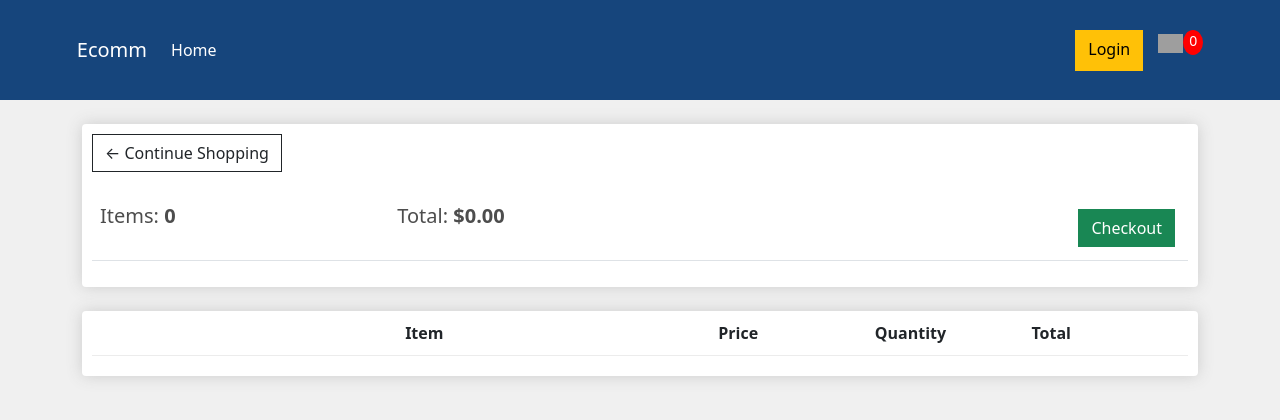
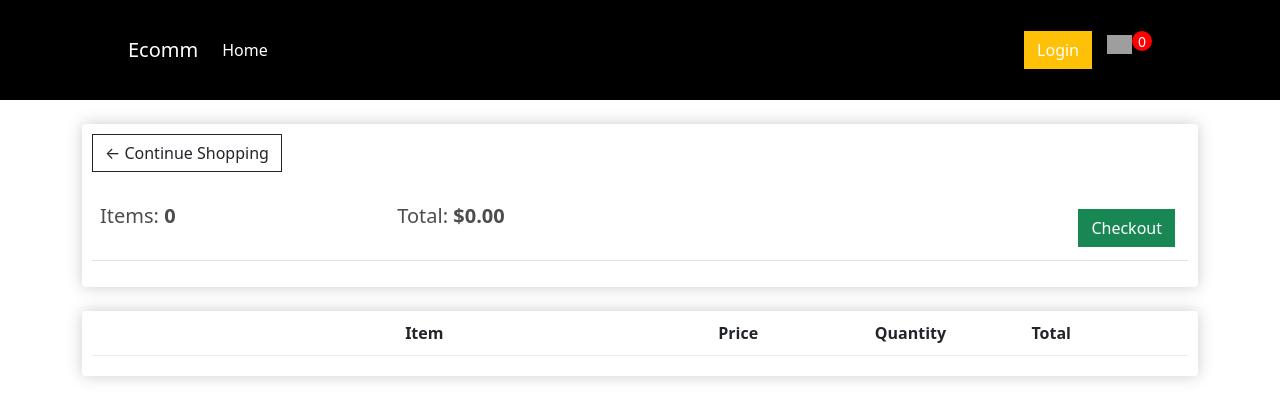
Before and after one commit to YenXXXW/special_PROJ, a Django app: page /cart/ in a window 1280 px wide. Shown: the top 420 px of the page. Run offline with Django 5.2, Linux system fonts and the light colour scheme; lists and menus that the app fills with data are empty; some libraries are stand-ins or nearby versions; grey boxes are pictures that could not be loaded.

Commit message:
hero Img

```diff
--- a/static/css/main.css
+++ b/static/css/main.css
@@ -1,6 +1,5 @@
-
 body{
-	background-color:  #f0f0f0;
+	background-color:  #ffffff!important;
 }
 
 h1,h2,h3,h4,h5,h6{
@@ -8,10 +7,12 @@ h1,h2,h3,h4,h5,h6{
 }
 
 nav {
-	padding-left: 6%;
-	padding-right: 6%;
+	padding-left: 10%;
+	padding-right: 10%;
 	height: 100px;
+
 }
+
 
 .my-container {
 	padding: 0;
@@ -19,18 +20,6 @@ nav {
 	width: 100vw;
 	position: relative;
 }
-
-.products-container-bg {
-	width: 60vw;
-	border-bottom: 2px  solid transparent;
-	box-shadow: 0 0 8px 8px white inset;
-	/* center a div */
-	display: flex;
-	justify-content: center;
-	align-items: center;
-	margin: 30px auto;
-}
-
 
 
 .products-container {
@@ -67,8 +56,70 @@ nav {
 }
 
 .bg-dark{
-	background-color: #16457c!important;
+	background-color: #000000!important;
 }
+
+nav {
+	background-color: rgb(15, 11, 11);
+}
+
+nav .btn {
+	color:white
+}
+
+nav select {
+	outline: none;
+	background-color: transparent;
+	border: none;
+	color: white;
+	margin-right: 20px;
+}
+
+#hero {
+	position: relative;
+	height: 35vh;
+	background-image: url("{% static 'image/Hero.jpeg' %}");
+	background-size: cover; /* Ensure the image covers the whole section */
+	background-position: center; /* Center the image */
+}
+
+#hero h1{
+	position: absolute;
+	top: 30%; /* Center the h1 vertically */
+	left: 50%; /* Center the h1 horizontally */
+	transform: translate(-50%, -50%);
+	color: rgb(255, 253, 253);
+	font-size: 60px;
+}
+
+
+
+#navSearch{
+	background-color: white;
+	width: 55%;
+	height: 35px;
+	display: flex;
+  	align-items: center;
+	padding-left: 1%;
+	padding-right: 1%;
+	border-radius: 5px;
+}
+
+#navSearch button {
+	border:none
+}
+
+#navSearchInput {
+	outline: none;
+	border:none;
+	padding:none;
+	flex: 1;
+}
+
+#category-container {
+	background-color: red;
+}
+
 
 #cart-icon{
 	width:25px;
@@ -82,7 +133,7 @@ nav {
 	color:#fff;
 	background-color: red;
 	width: 20px;
-	height: 25px;
+	height: 20px;
 	border-radius: 50%;
 	font-size: 14px;
 }
```
